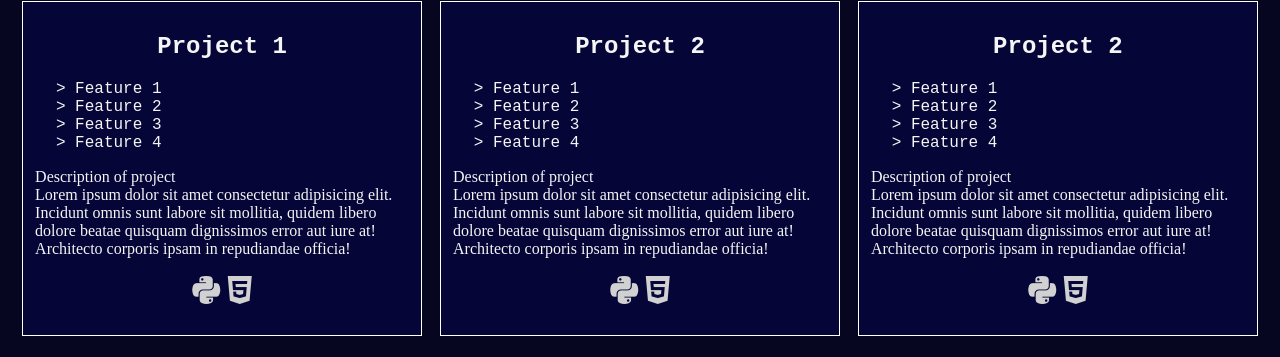
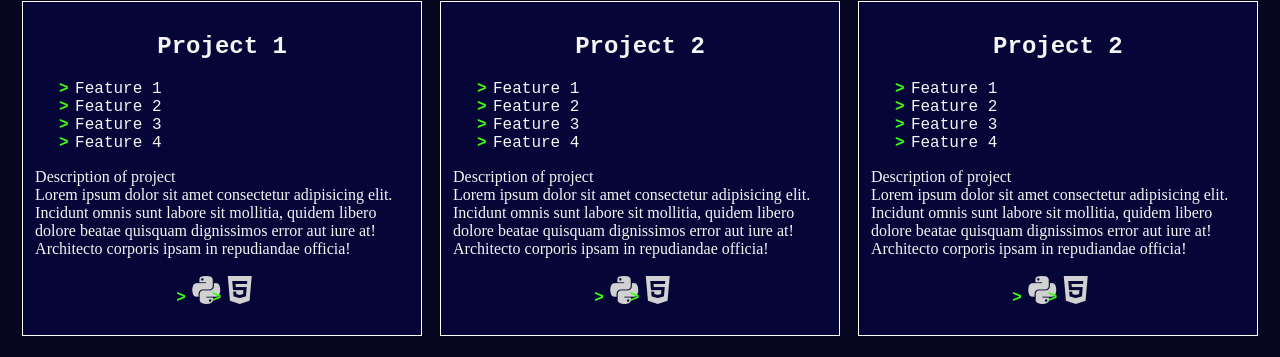
Before and after one commit to HarenU/HarenU.github.io, a website: page index.html in a window 1280 px wide. Shown: the part 1302-1659 px from the top of the page. Drawn offline with Linux system fonts and the light colour scheme.

Commit message:
Edited aboutme list styles

```diff
--- a/CSS/Styles.css
+++ b/CSS/Styles.css
@@ -156,9 +156,18 @@
 section ul{
     font-family: 'Courier New', Courier, monospace;
     display: block;
-    list-style-type:'> ' ;
+    list-style-type: none ;
 
 }
+
+section ul li::before {
+    content: ">";  /* Add content: \2022 is the CSS Code/unicode for a bullet */
+    color: #39ff14; /* Change the color */
+    font-weight: bold; /* If you want it to be bold */
+    display: inline-block; /* Needed to add space between the bullet and the text */
+    width: 1em; /* Also needed for space (tweak if needed) */
+    margin-left: -1em; /* Also needed for space (tweak if needed) */
+  }
 
 section h1{
     text-align: center;
```
